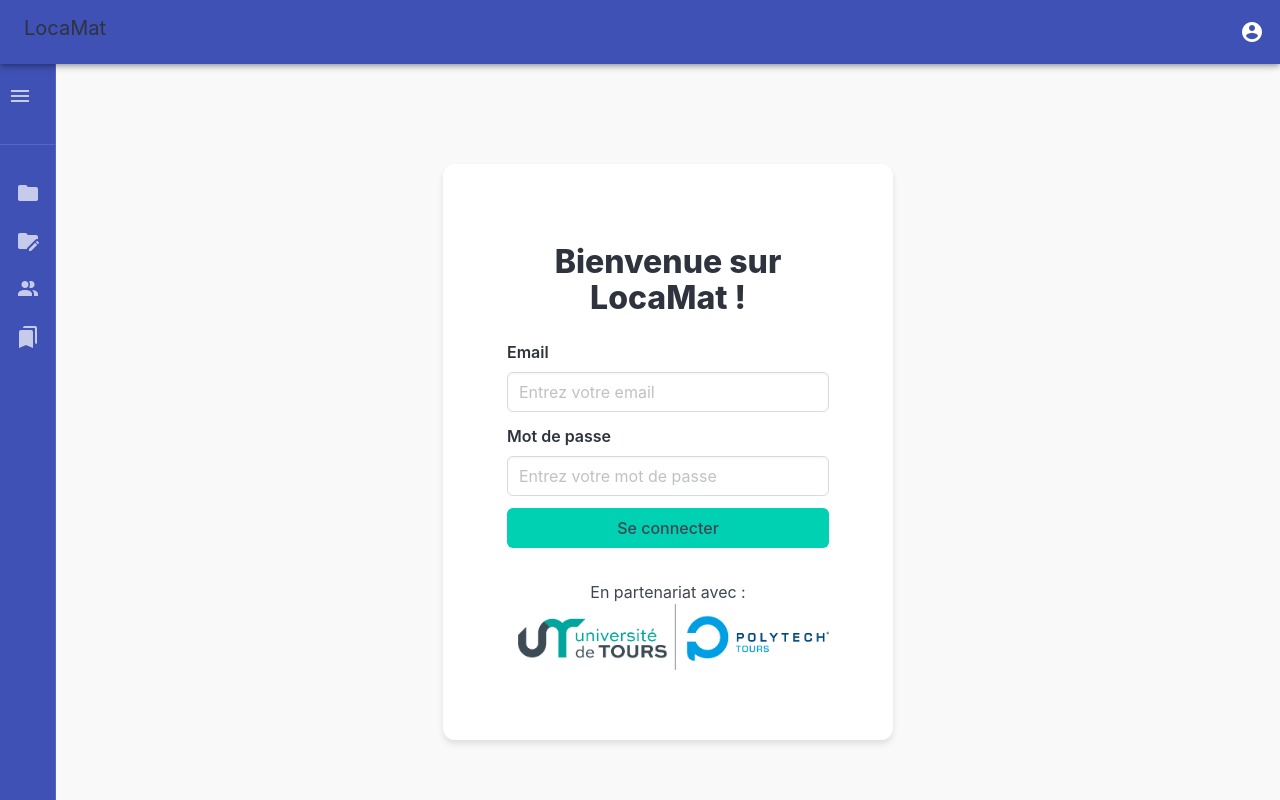
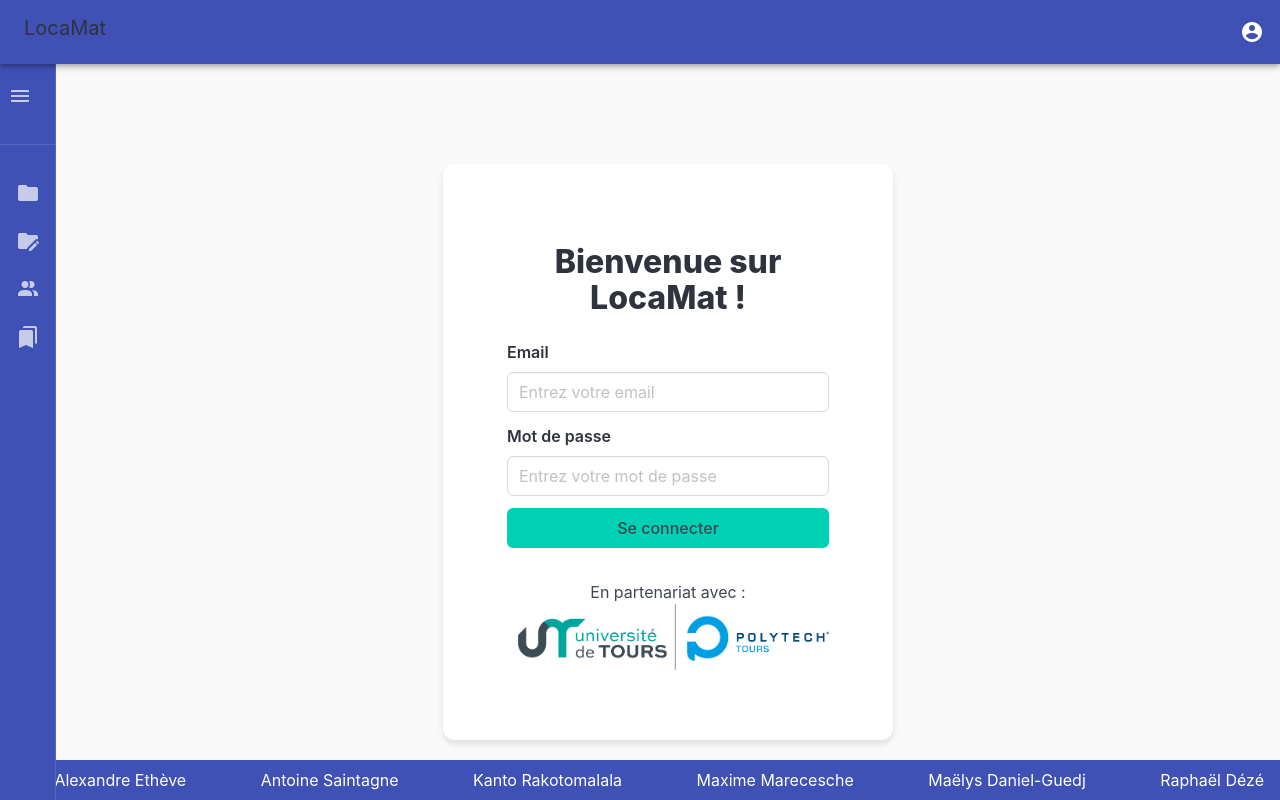
Before and after one commit to Greenwind974/QualiteLogiciel-AMAMKR-, a Vue app: page / in a window 1280 px wide. Built offline with nearby package versions, Linux system fonts and the light colour scheme; no server answers.

Commit message:
ajout du footer

```diff
--- a/src/App.vue
+++ b/src/App.vue
@@ -1,6 +1,7 @@
 <template>
   <v-app>
     <v-layout>
+
       <v-app-bar
           color="primary"
       >
@@ -32,9 +33,27 @@
 
         </v-list>
       </v-navigation-drawer>
+
       <v-main v-model="page" scrollable style="height: 100% ">
         <router-view></router-view>
+
       </v-main>
+
+        <v-footer id="footer" color="primary">
+          Alexandre Ethève
+          <v-spacer></v-spacer>
+          Antoine Saintagne
+          <v-spacer></v-spacer>
+          Kanto Rakotomalala
+          <v-spacer></v-spacer>
+          Maxime Marecesche
+          <v-spacer></v-spacer>
+          Maëlys Daniel-Guedj
+          <v-spacer></v-spacer>
+          Raphaël Dézé
+        </v-footer>
+
+
     </v-layout>
   </v-app>
 
@@ -90,7 +109,14 @@ async created() {
 .title {
   text-decoration: none;
   padding: 0.5em 0.75em 0;
+}
 
+#footer{
+  position: absolute;
+  bottom: 0;
+  right:0;
+  width:97%;
+  height:2.5rem;
 }
 
 </style>
--- a/src/components/Material/ManageMaterialPage.vue
+++ b/src/components/Material/ManageMaterialPage.vue
@@ -66,6 +66,11 @@
 
 
   </v-container>
+  <v-pagination
+      v-model="pagination"
+      :length="4"
+      rounded="circle"
+  ></v-pagination>
 </template>
 
 <script>
@@ -79,6 +84,7 @@ import DeleteMaterial from "@/components/Material/DeleteMaterial.vue";
     components: {DeleteMaterial, UpdateMaterial, CreateMaterial},
     data(){
       return { materiels: new Map(),
+        pagination:1,
       }
 
     },
```
